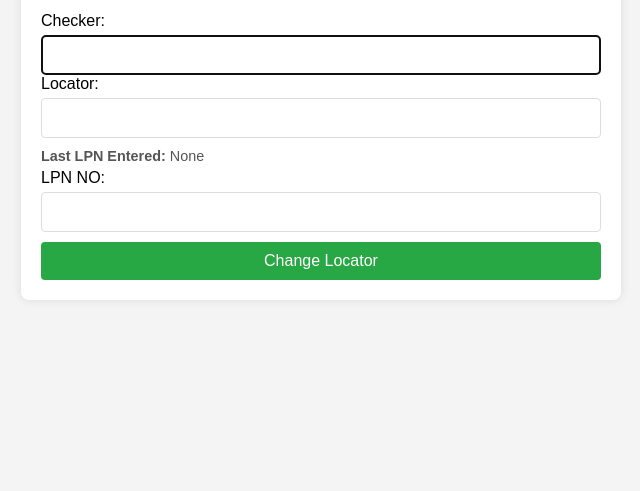
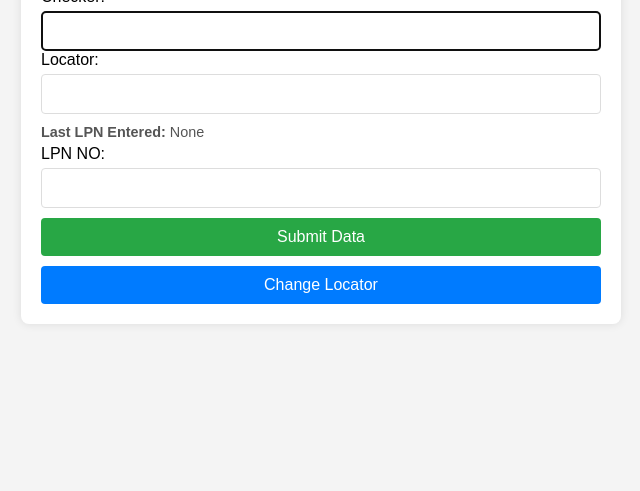
Before and after one commit to asif1001/Tubli-stocktake, a plain HTML site: page index.html in a window 1280 px wide. Shown: the part 309-800 px from the top of the page, without its empty margins (319-959 px from the left). Drawn offline with Linux system fonts and the light colour scheme.

Commit message:
Update index.html

```diff
--- a/index.html
+++ b/index.html
@@ -71,14 +71,18 @@
         button:hover {
             background-color: #218838;
         }
-        /* Style for Last LPN display */
+        #changeLocatorBtn {
+            background-color: #007bff;
+            margin-top: 10px;
+        }
+        #changeLocatorBtn:hover {
+            background-color: #0056b3;
+        }
         #lastLpnContainer {
             font-size: 0.9em;
             color: #555;
             margin: 10px 0 5px;
         }
-
-        /* Mobile-specific adjustments */
         @media (max-width: 768px) {
             .form-row {
                 flex-direction: column;
@@ -94,7 +98,7 @@
     </style>
 </head>
 <body>
-    <form>
+    <form id="dataForm">
         <!-- TUBLI STOCK COUNT label centered in the box -->
         <div class="form-section-label">TUBLI STOCK COUNT</div>
 
@@ -127,8 +131,9 @@
         <label for="lpnNo">LPN NO:</label>
         <input type="text" id="lpnNo" name="lpnNo" required>
 
-        <!-- Change Locator Button -->
-        <button type="button" onclick="changeLocator()">Change Locator</button>
+        <!-- Buttons -->
+        <button type="button" id="submitBtn" onclick="storeFormData()">Submit Data</button>
+        <button type="button" id="changeLocatorBtn" onclick="changeLocator()">Change Locator</button>
     </form>
 </body>
 </html>
```
